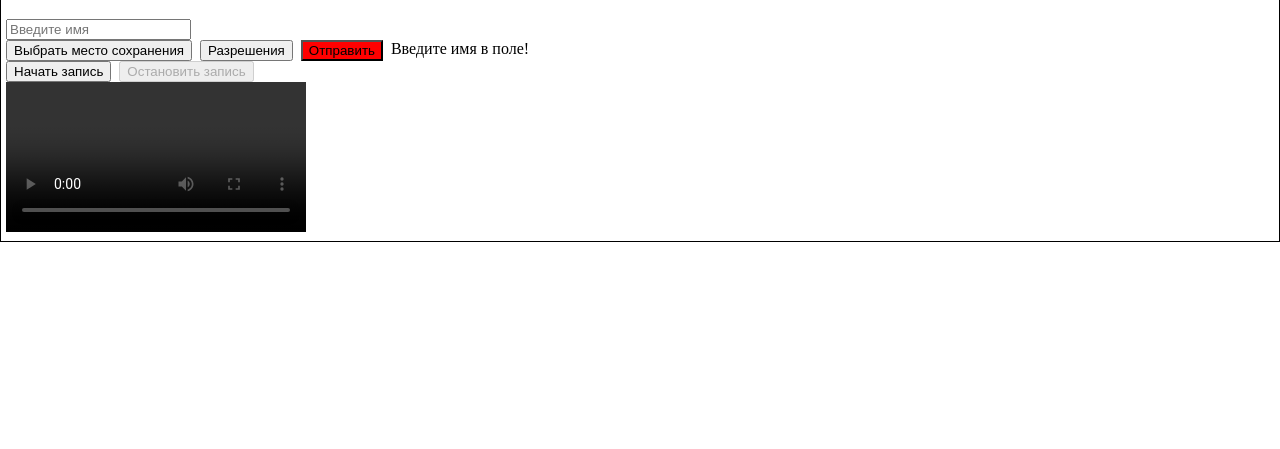
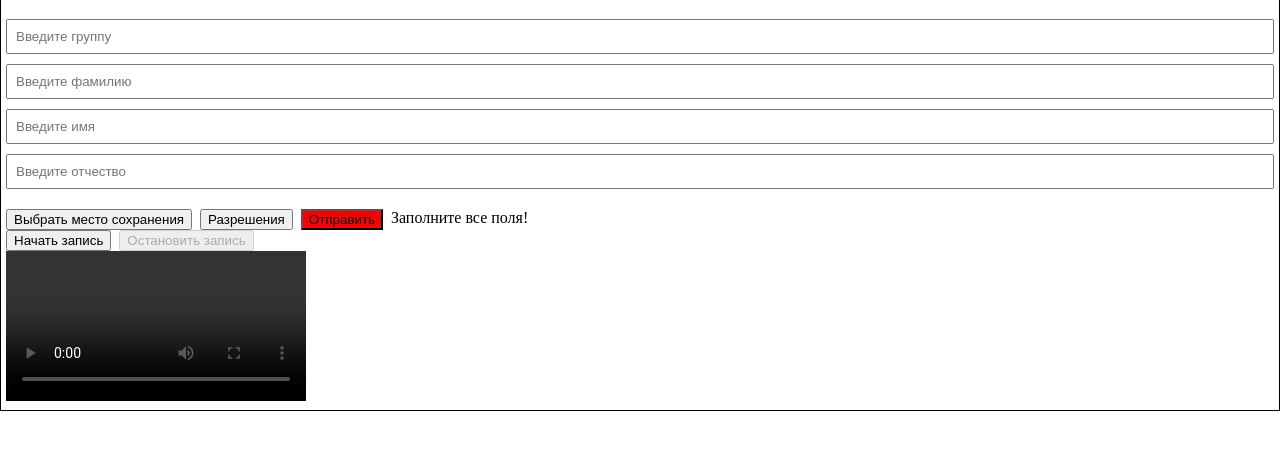
Before and after one commit to proitshnik/Local-Recorder, a browser extension: page client/index.html in a window 1280 px wide. Both pictures are taken after a click on the button "Отправить". Shown: the part 67-516 px from the top of the page. Drawn offline with Linux system fonts and the light colour scheme.

Commit message:
Update form to capture detailed user information

```diff
--- a/client/index.html
+++ b/client/index.html
@@ -6,7 +6,12 @@
     </head>
     <body class="page">
         <h1>Локальный прокторинг</h1>
-        <input type="text" name="name" id="username_input" placeholder="Введите имя" required minlength="2" maxlength="40">
+        <div class="user-inputs">
+            <input type="text" name="group" id="group_input" placeholder="Введите группу" required minlength="2" maxlength="20">
+            <input type="text" name="surname" id="surname_input" placeholder="Введите фамилию" required minlength="2" maxlength="40">
+            <input type="text" name="name" id="name_input" placeholder="Введите имя" required minlength="2" maxlength="40">
+            <input type="text" name="patronymic" id="patronymic_input" placeholder="Введите отчество" required minlength="2" maxlength="40">
+        </div>
         <div class="record-section">
             <button class="save-location_button">Выбрать место сохранения</button>
             <button class="permissions_button">Разрешения</button>
--- a/client/index.js
+++ b/client/index.js
@@ -4,7 +4,10 @@ const stopRecordButton = document.querySelector('.record-stop_button');
 const permissionsButton = document.querySelector('.permissions_button');
 const uploadButton = document.querySelector('.upload_button');
 const uploadInfo = document.querySelector('.upload_info');
-const usernameInput = document.querySelector('#username_input');
+const groupInput = document.querySelector('#group_input');
+const surnameInput = document.querySelector('#surname_input');
+const nameInput = document.querySelector('#name_input');
+const patronymicInput = document.querySelector('#patronymic_input');
 const outputVideo = document.querySelector('.output-video');
 //const cameraSelector = document.querySelector('.camera');
 //const screenSelector = document.querySelector('.screen');
@@ -18,7 +21,7 @@ let startRecordTime = null;
 let finishRecordTime = null;
 
 const getCurrentDateString = (date) => {
-  return `${date.getDate()}-${date.getMonth()+1}-${date.getFullYear()}T${date.getHours()}-${date.getMinutes()}-${date.getSeconds()}`;
+    return `${date.getDate()}-${date.getMonth() + 1}-${date.getFullYear()}T${date.getHours()}-${date.getMinutes()}-${date.getSeconds()}`;
 }
 
 async function getMedia() {
@@ -40,18 +43,18 @@ async function getMedia() {
 
         outputVideo.srcObject = combinedStream;
 
-        outputVideo.onloadedmetadata = function() {
+        outputVideo.onloadedmetadata = function () {
             outputVideo.width = outputVideo.videoWidth > 800 ? 800 : outputVideo.videoWidth;
             outputVideo.height = outputVideo.videoHeight > 600 ? 600 : outputVideo.videoHeight;
         };
 
 
-        videoTrack.onended = function() {
+        videoTrack.onended = function () {
             uploadInfo.textContent = "Демонстрация экрана была прекращена. Пожалуйста, перезапустите запись.";
             cancel = true;
         };
 
-        audioTrack.onended = function() {
+        audioTrack.onended = function () {
             uploadInfo.textContent = "Разрешение на микрофон было сброшено. Пожалуйста, разрешите микрофон для продолжения.";
             cancel = true;
         };
@@ -96,7 +99,7 @@ async function getMedia() {
             console.log("Все потоки и запись остановлены.");
         };
 
-    } catch(err) {
+    } catch (err) {
         console.log(err);
     }
 }
@@ -146,8 +149,9 @@ saveLocationButton.addEventListener('click', async () => {
 
 uploadButton.addEventListener('click', async () => {
     console.log("Отправка...");
-  if (usernameInput.value === '') {
-    uploadInfo.textContent = `Введите имя в поле!`;
+    if (groupInput.value === '' || surnameInput.value === '' ||
+        nameInput.value === '' || patronymicInput.value === '') {
+        uploadInfo.textContent = `Заполните все поля!`;
         uploadButton.classList.add('upload_button_fail');
         return;
     }
@@ -168,10 +172,12 @@ uploadButton.addEventListener('click', async () => {
         return;
     }
     uploadInfo.textContent = "";
-  const username = usernameInput.value;
     const formData = new FormData();
     formData.append('file', file);
-  formData.append('username', username);
+    formData.append('group', groupInput.value);
+    formData.append('surname', surnameInput.value);
+    formData.append('name', nameInput.value);
+    formData.append('patronymic', patronymicInput.value);
     formData.append('start', startRecordTime);
     formData.append('end', finishRecordTime);
 
--- a/client/style.css
+++ b/client/style.css
@@ -23,3 +23,15 @@
     margin: 0;
     box-sizing: content-box;
 }
+
+.user-inputs {
+    display: flex;
+    flex-direction: column;
+    gap: 10px;
+    margin-bottom: 20px;
+}
+
+.user-inputs input {
+    padding: 8px;
+    margin: 0;
+}
```
Lines whose indentation alone changed are shown as unchanged.
